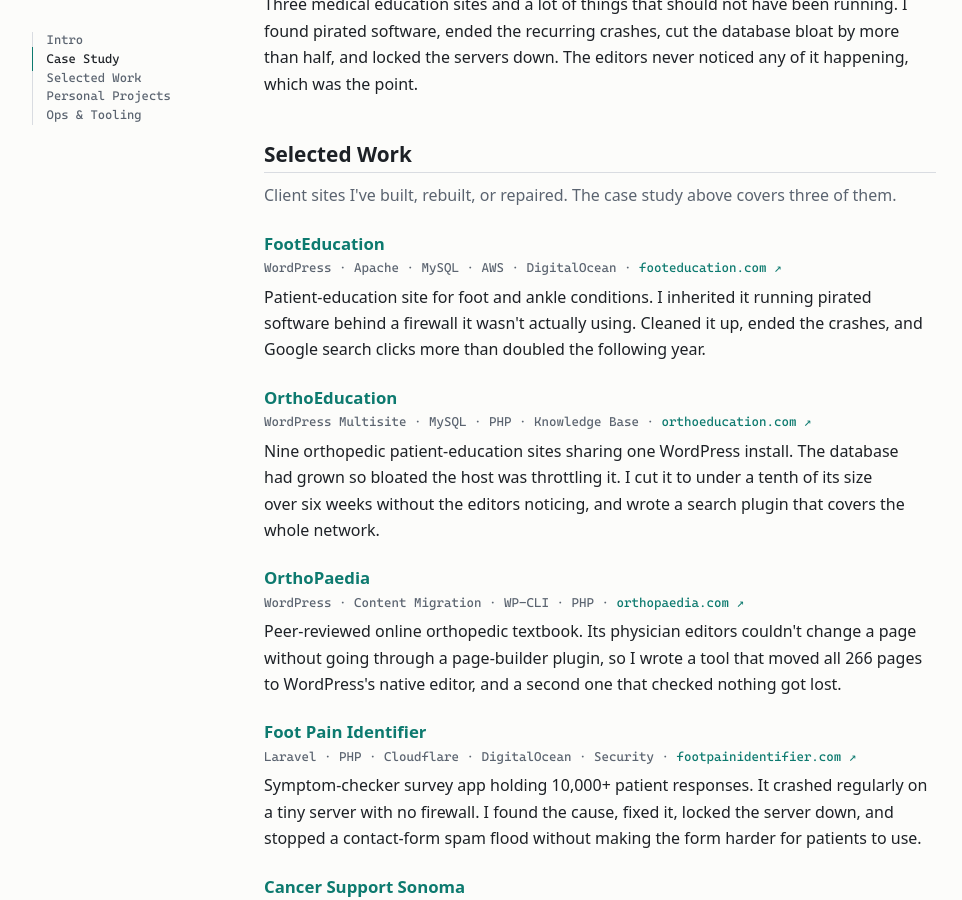
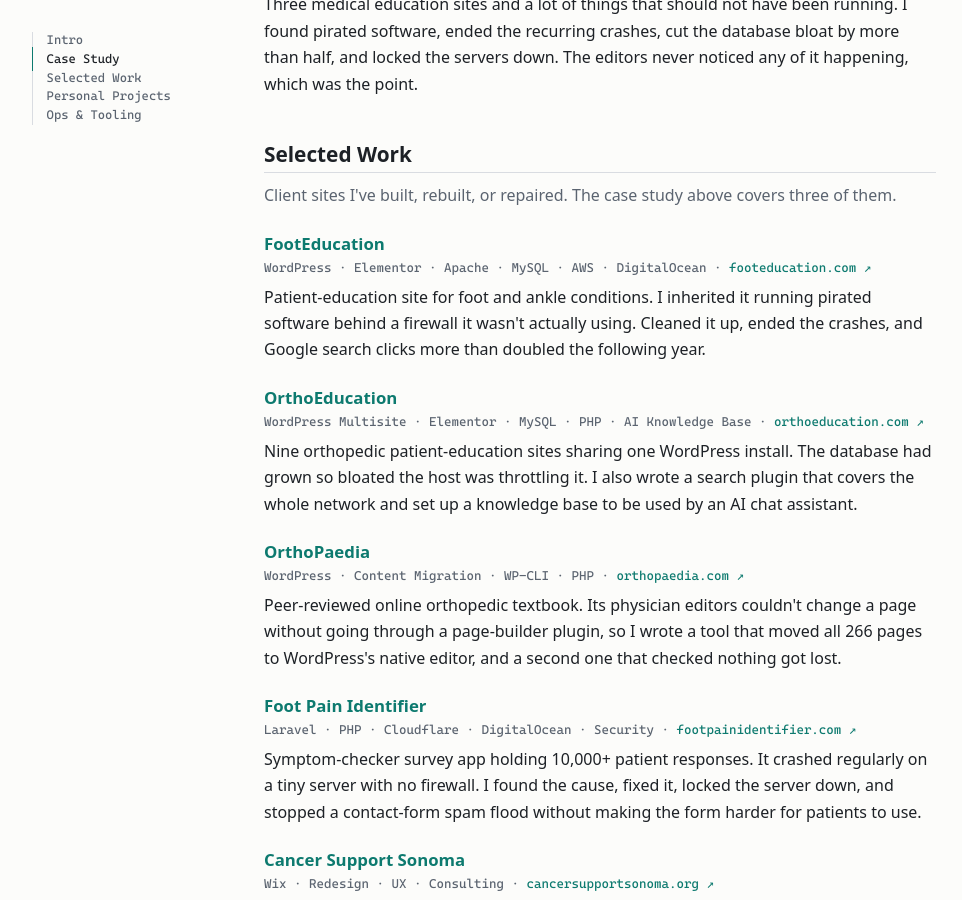
Before and after one commit to csmather/mather-cv, a Jekyll site: the page built from index.md, in a window 1280 px wide and 900 px high, scrolled down 485 px. Shown: the whole window, without its empty margins (40-1002 px from the left). Built offline with Jekyll 4.4.1, drawn with Linux system fonts in a browser that asks for light colours.

Commit message:
updated tags

```diff
--- a/_work/footeducation.md
+++ b/_work/footeducation.md
@@ -4,7 +4,7 @@ order: 1
 external_url: "https://footeducation.com"
 thumb: "assets/screenshots/footeducation.png"
 screenshot: "assets/screenshots/footeducation.png"
-tags: ["WordPress","Apache","MySQL","AWS","DigitalOcean"]
+tags: ["WordPress","Elementor","Apache","MySQL","AWS","DigitalOcean"]
 summary: "Patient-education site for foot and ankle conditions. I inherited it running pirated software behind a firewall it wasn't actually using. Cleaned it up, ended the crashes, and Google search clicks more than doubled the following year."
 ---
 
--- a/_work/orthoeducation.md
+++ b/_work/orthoeducation.md
@@ -4,8 +4,8 @@ order: 2
 external_url: "https://orthoeducation.com"
 thumb: "assets/screenshots/orthoeducation.png"
 screenshot: "assets/screenshots/orthoeducation.png"
-tags: ["WordPress Multisite","MySQL","PHP","Knowledge Base"]
-summary: "Nine orthopedic patient-education sites sharing one WordPress install. The database had grown so bloated the host was throttling it. I cut it to under a tenth of its size over six weeks without the editors noticing, and wrote a search plugin that covers the whole network."
+tags: ["WordPress Multisite","Elementor","MySQL","PHP","AI Knowledge Base"]
+summary: "Nine orthopedic patient-education sites sharing one WordPress install. The database had grown so bloated the host was throttling it. I also wrote a search plugin that covers the whole network and set up a knowledge base to be used by an AI chat assistant."
 ---
 
 ## [See Case Study](https://csmather.com/case-studies/site-ops/)
```
